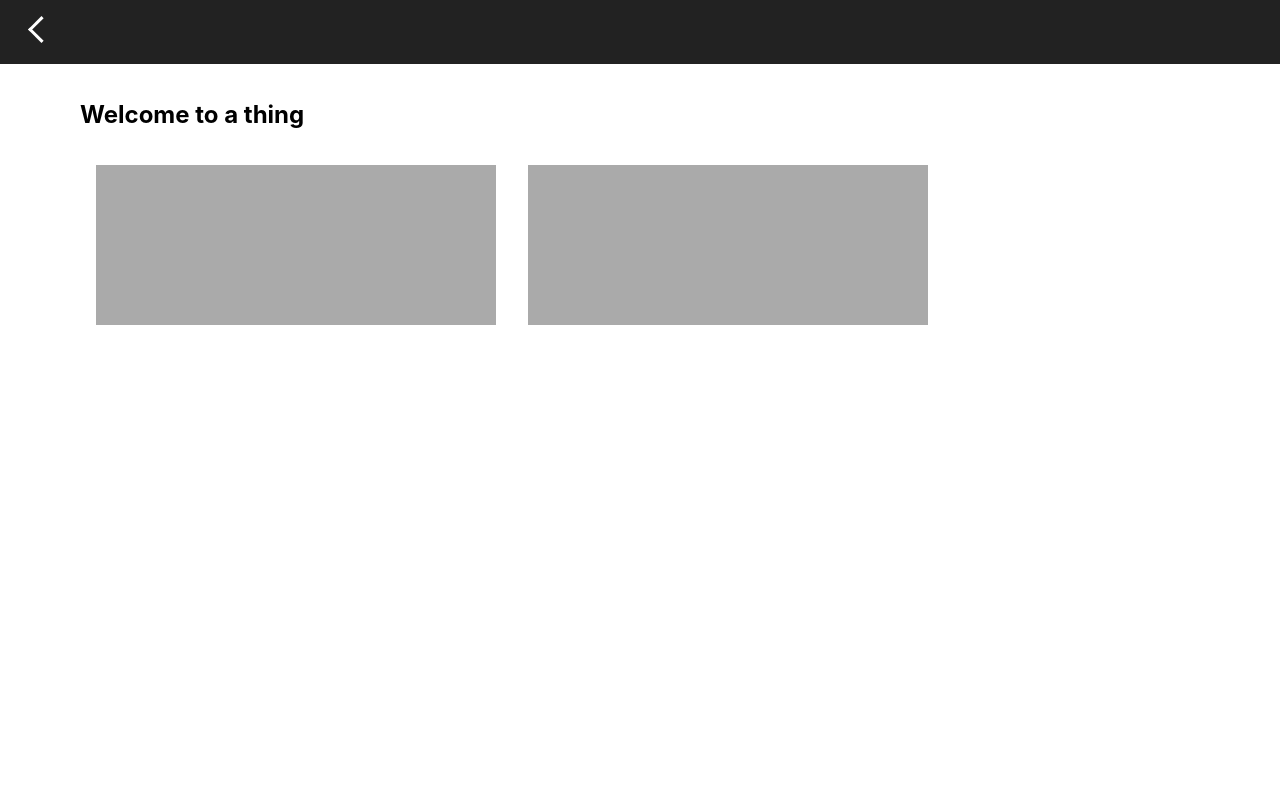
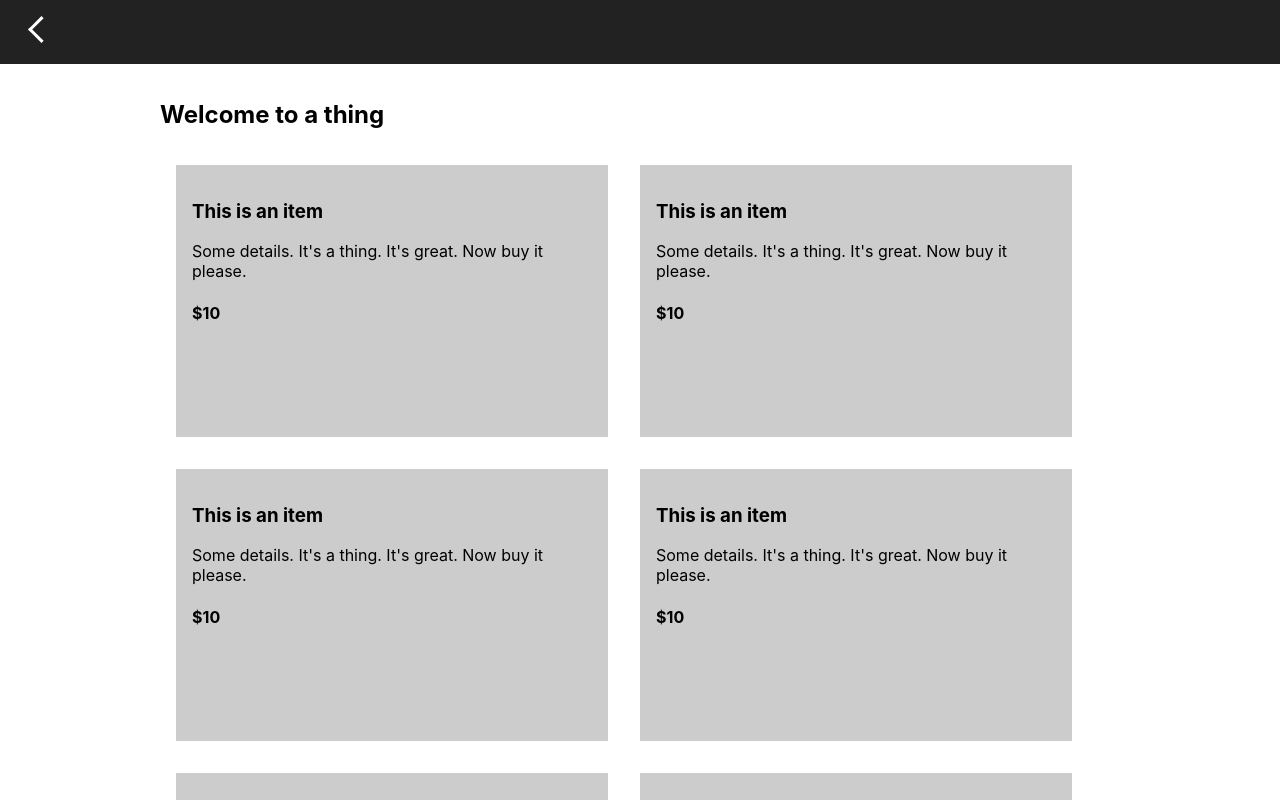
Before and after one commit to Hadeon/july, a React (Create React App) app: page / in a window 1280 px wide. Shown: the top 800 px of the page. Built offline with nearby package versions, Linux system fonts and the light colour scheme.

Commit message:
Combined components into Layout directory; Added template StoreItem component for testing in relation to the page layout; Added css for Home page;

```diff
--- a/src/App.js
+++ b/src/App.js
@@ -2,7 +2,7 @@ import React from 'react';
 import { Route, BrowserRouter as Router } from 'react-router-dom';
 import './App.css';
 
-import PageLayout from './components/PageLayout';
+import PageLayout from './components/Layout/PageLayout';
 
 import Login from './routes/Login';
 import Home from './routes/Home';
--- a/src/components/MainContainer.css
+++ b/src/components/Layout/MainContainer.css
@@ -4,7 +4,7 @@
 }
 
 .left-align {
-    margin-left: 5rem;
+    margin-left: 10rem;
     transition: margin-left .5s;
 }
 
--- /dev/null
+++ b/src/components/StoreItem.css
@@ -0,0 +1,7 @@
+.store-item-container {
+    background-color: #ccc;
+    width: 25rem;
+    height: 15rem;
+    margin: 1rem;
+    padding: 1rem;
+}
--- /dev/null
+++ b/src/components/StoreItem.js
@@ -0,0 +1,14 @@
+import React from 'react';
+import './StoreItem.css';
+
+const StoreItem = () => {
+  return (
+    <div className="store-item-container">
+      <h3>This is an item</h3>
+      <p>Some details. It's a thing. It's great. Now buy it please.</p>
+      <h4>$10</h4>
+    </div>
+  )
+}
+
+export default StoreItem;
--- a/src/routes/Home.js
+++ b/src/routes/Home.js
@@ -1,16 +1,19 @@
 import React, { Component } from 'react';
+import './Home.css';
+
+import StoreItem from '../components/StoreItem';
 
 export default class Home extends Component {
   render() {
     return (
       <div style={{ display: 'flex', flexDirection: 'row', flexFlow: 'row wrap' }}>
-        { /* Render home stuff here */}
-        <div style={{ backgroundColor: '#aaa', width: '25rem', height: '10rem', margin: '1rem'}}>
-
-        </div>
-        <div style={{ backgroundColor: '#aaa', width: '25rem', height: '10rem', margin: '1rem'}}>
-
-        </div>
+        <StoreItem/>
+        <StoreItem/>
+        <StoreItem/>
+        <StoreItem/>
+        <StoreItem/>
+        <StoreItem/>
+        <StoreItem/>
       </div>
     )
   }
```
Also changed, not shown: src/components/Layout/MainContainer.js (renamed from src/components/MainContainer.js), src/components/Layout/NavBar.js (renamed from src/components/NavBar.js), src/components/Layout/PageLayout.css (renamed from src/components/PageLayout.css), src/components/Layout/PageLayout.js (renamed from src/components/PageLayout.js), src/components/Layout/Sidebar.css (renamed from src/components/Sidebar.css), src/components/Layout/Sidebar.js (renamed from src/components/Sidebar.js), src/routes/Home.css (added).
